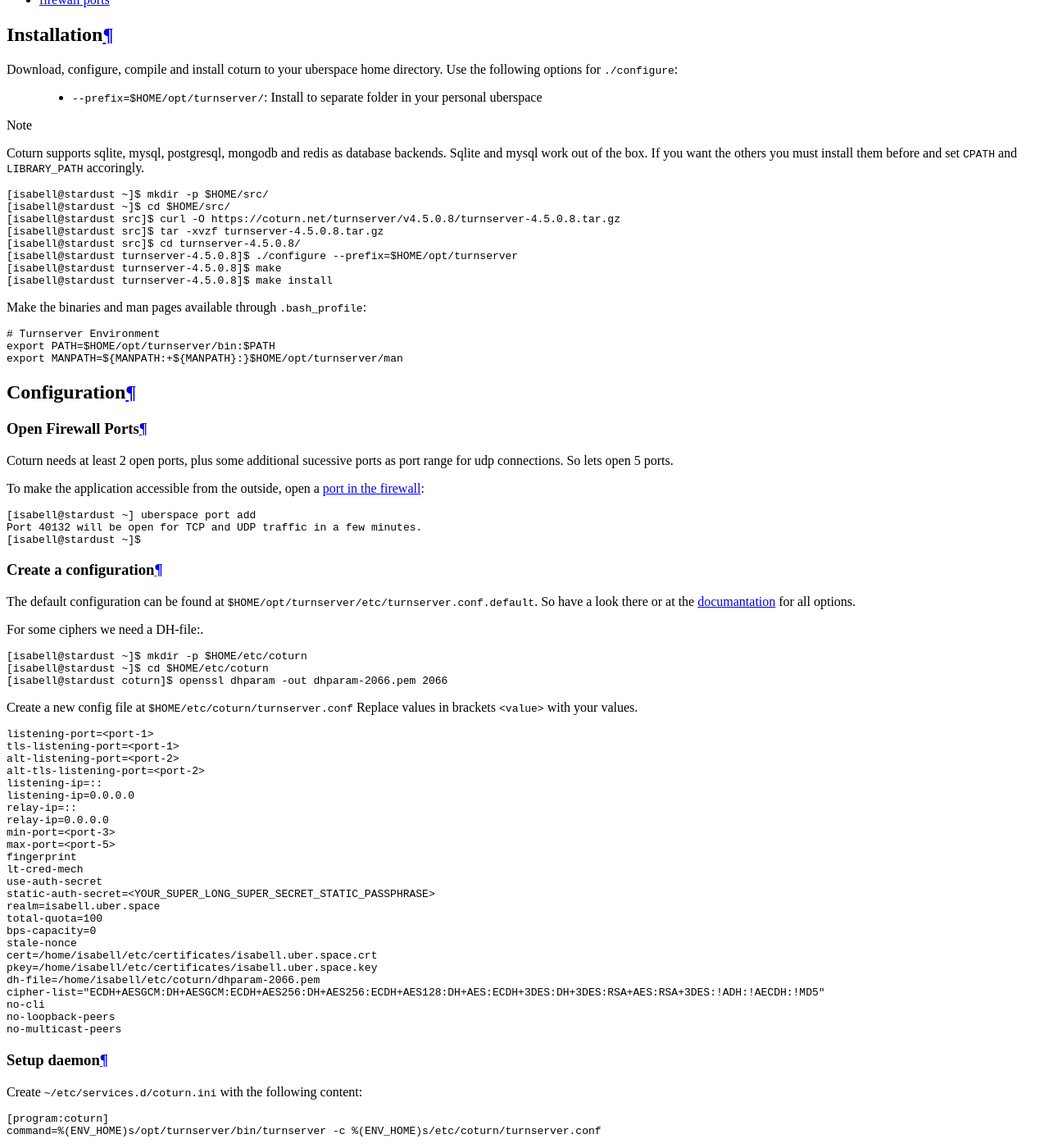
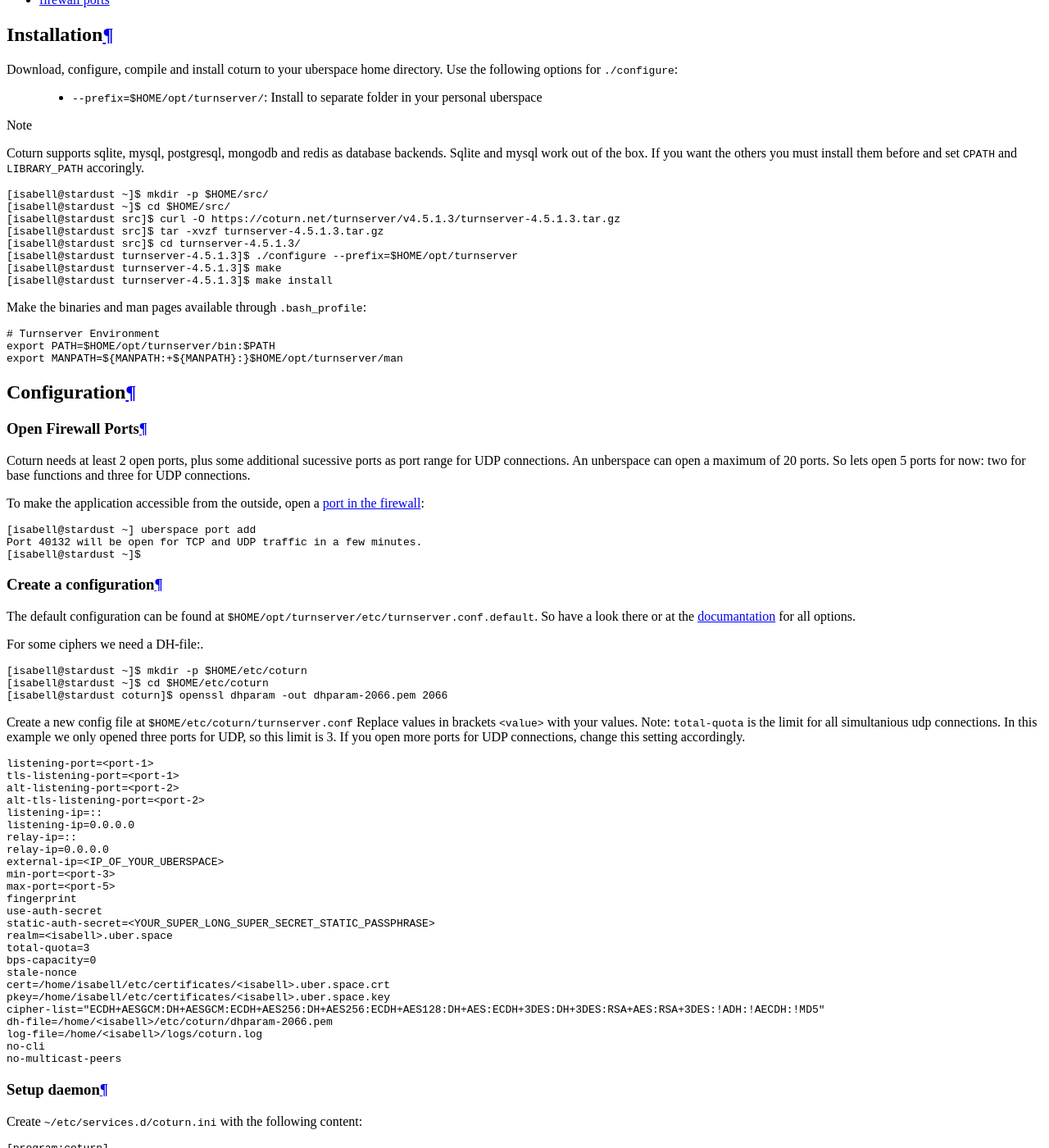
Before and after one commit to Uberspace/lab, a Sphinx documentation site: the page built from source/guide_coturn.rst, in a window 1280 px wide and 1400 px high, scrolled down 3487 px. Shown: the whole window at 82% size. Built offline with Sphinx 7.4.7 and the Read the Docs theme 2.0.0, drawn with Linux system fonts in a browser that asks for light colours; some of the changed text lies outside the part shown.

Commit message:
Update guide_coturn.rst
corrected total-quota to match the number of available UDP ports and updated several other preferences for coturn 4.5.1.3

```diff
--- a/source/guide_coturn.rst
+++ b/source/guide_coturn.rst
@@ -40,12 +40,12 @@
 
  [isabell@stardust ~]$ mkdir -p $HOME/src/
  [isabell@stardust ~]$ cd $HOME/src/
- [isabell@stardust src]$ curl -O https://coturn.net/turnserver/v4.5.0.8/turnserver-4.5.0.8.tar.gz
- [isabell@stardust src]$ tar -xvzf turnserver-4.5.0.8.tar.gz
- [isabell@stardust src]$ cd turnserver-4.5.0.8/
- [isabell@stardust turnserver-4.5.0.8]$ ./configure --prefix=$HOME/opt/turnserver
- [isabell@stardust turnserver-4.5.0.8]$ make
- [isabell@stardust turnserver-4.5.0.8]$ make install
+ [isabell@stardust src]$ curl -O https://coturn.net/turnserver/v4.5.1.3/turnserver-4.5.1.3.tar.gz
+ [isabell@stardust src]$ tar -xvzf turnserver-4.5.1.3.tar.gz
+ [isabell@stardust src]$ cd turnserver-4.5.1.3/
+ [isabell@stardust turnserver-4.5.1.3]$ ./configure --prefix=$HOME/opt/turnserver
+ [isabell@stardust turnserver-4.5.1.3]$ make
+ [isabell@stardust turnserver-4.5.1.3]$ make install
 
 Make the binaries and man pages available through ``.bash_profile``:
 
@@ -60,8 +60,9 @@
 
 Open Firewall Ports
 -------------------
-Coturn needs at least 2 open ports, plus some additional sucessive ports as port range for udp connections.
-So lets open 5 ports.
+Coturn needs at least 2 open ports, plus some additional sucessive ports as port range for UDP connections.
+An unberspace can open a maximum of 20 ports.
+So lets open 5 ports for now: two for base functions and three for UDP connections.
 
 .. include:: includes/open-port.rst
 
@@ -81,6 +82,7 @@
 
 Create a new config file at ``$HOME/etc/coturn/turnserver.conf``
 Replace values in brackets ``<value>`` with your values.
+Note: ``total-quota`` is the limit for all simultanious udp connections. In this example we only opened three ports for UDP, so this limit is 3. If you open more ports for UDP connections, change this setting accordingly.
 
 ::
 
@@ -92,22 +94,22 @@
  listening-ip=0.0.0.0
  relay-ip=::
  relay-ip=0.0.0.0
+ external-ip=<IP_OF_YOUR_UBERSPACE>
  min-port=<port-3>
  max-port=<port-5>
  fingerprint
- lt-cred-mech
  use-auth-secret
  static-auth-secret=<YOUR_SUPER_LONG_SUPER_SECRET_STATIC_PASSPHRASE>
- realm=isabell.uber.space
- total-quota=100
+ realm=<isabell>.uber.space
+ total-quota=3
  bps-capacity=0
  stale-nonce
- cert=/home/isabell/etc/certificates/isabell.uber.space.crt
- pkey=/home/isabell/etc/certificates/isabell.uber.space.key
- dh-file=/home/isabell/etc/coturn/dhparam-2066.pem
+ cert=/home/isabell/etc/certificates/<isabell>.uber.space.crt
+ pkey=/home/isabell/etc/certificates/<isabell>.uber.space.key
  cipher-list="ECDH+AESGCM:DH+AESGCM:ECDH+AES256:DH+AES256:ECDH+AES128:DH+AES:ECDH+3DES:DH+3DES:RSA+AES:RSA+3DES:!ADH:!AECDH:!MD5"
+ dh-file=/home/<isabell>/etc/coturn/dhparam-2066.pem
+ log-file=/home/<isabell>/logs/coturn.log
  no-cli
- no-loopback-peers
  no-multicast-peers
 
 Setup daemon
@@ -174,6 +176,6 @@
 
 ----
 
-Tested with coturn 4.5.1.1 and Uberspace 7.5.1
+Tested with coturn 4.5.1.3 and Uberspace 7.7.1.2
 
 .. author_list::
```
